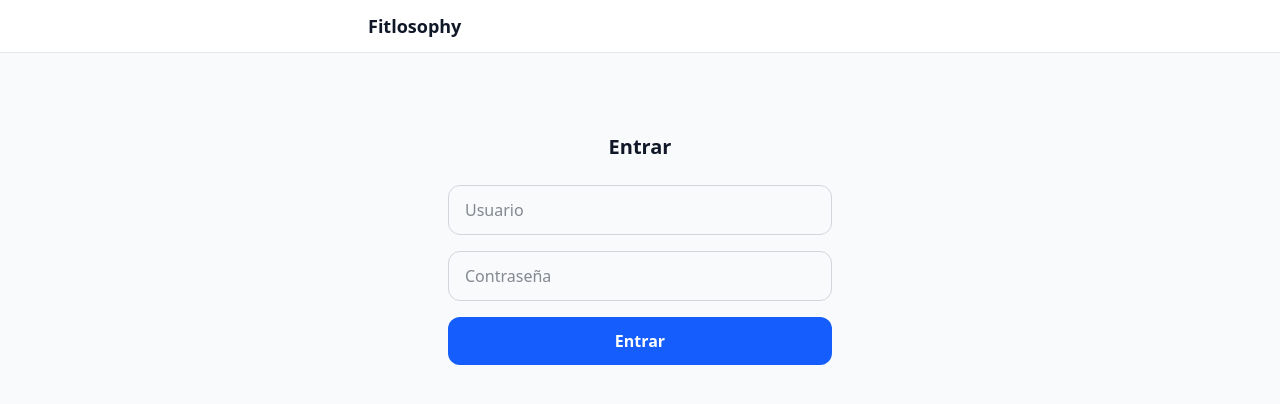
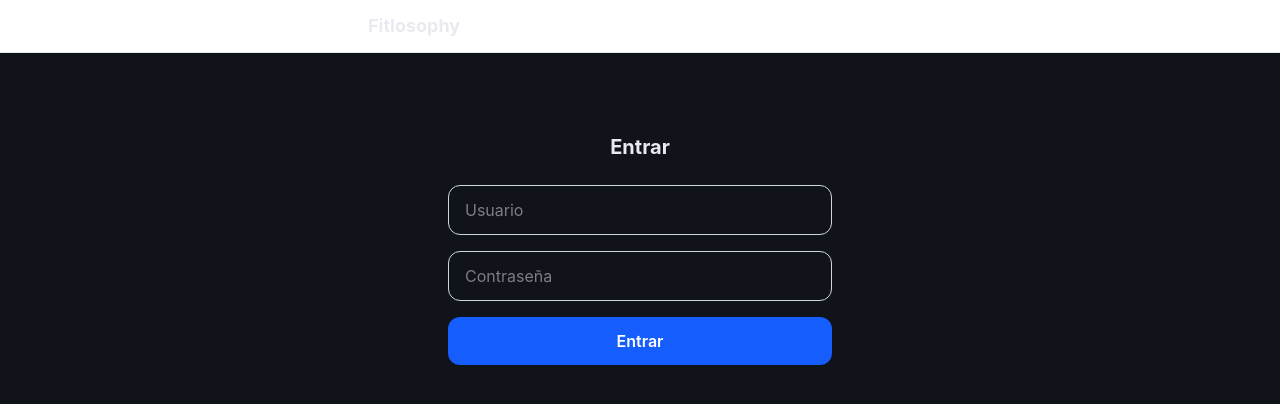
Before and after one commit to papulo79/fitlosophy, a Svelte app in the folder app/frontend/: page /#/login in a window 1280 px wide. Shown: the top 404 px of the page. Built offline with nearby package versions, Linux system fonts and the light colour scheme; no server answers.

Commit message:
feat: dark design tokens in app.css

```diff
--- a/app/frontend/src/app.css
+++ b/app/frontend/src/app.css
@@ -1,5 +1,34 @@
 @import "tailwindcss";
+@import "@fontsource/inter/400.css";
+@import "@fontsource/inter/500.css";
+@import "@fontsource/inter/600.css";
+@import "@fontsource/inter/700.css";
+@import "@fontsource/barlow-condensed/600.css";
+@import "@fontsource/barlow-condensed/700.css";
+
+@theme {
+  /* Rediseño oscuro deportivo (spec docs/superpowers/specs/2026-08-03-…-design.md) */
+  --color-fondo: #10131a;
+  --color-superficie: #1a1f2b;
+  --color-borde: #232a38;
+  --color-texto: #e8eaf0;
+  --color-apagado: #9aa3b2;
+  --color-tenue: #6b7280;
+  --color-acento: #c8f04a;
+  --color-verde: #3ecf6e;
+  --color-ambar: #e0b34f;
+  --color-rojo: #e05a4a;
+  --font-sans: "Inter", system-ui, sans-serif;
+  --font-display: "Barlow Condensed", "Inter", system-ui, sans-serif;
+}
 
 body {
-  @apply bg-gray-50 text-gray-900 antialiased;
+  @apply bg-fondo font-sans text-texto antialiased;
 }
+
+/* Inputs heredan el esquema oscuro. */
+input,
+select,
+textarea {
+  color-scheme: dark;
+}
```
